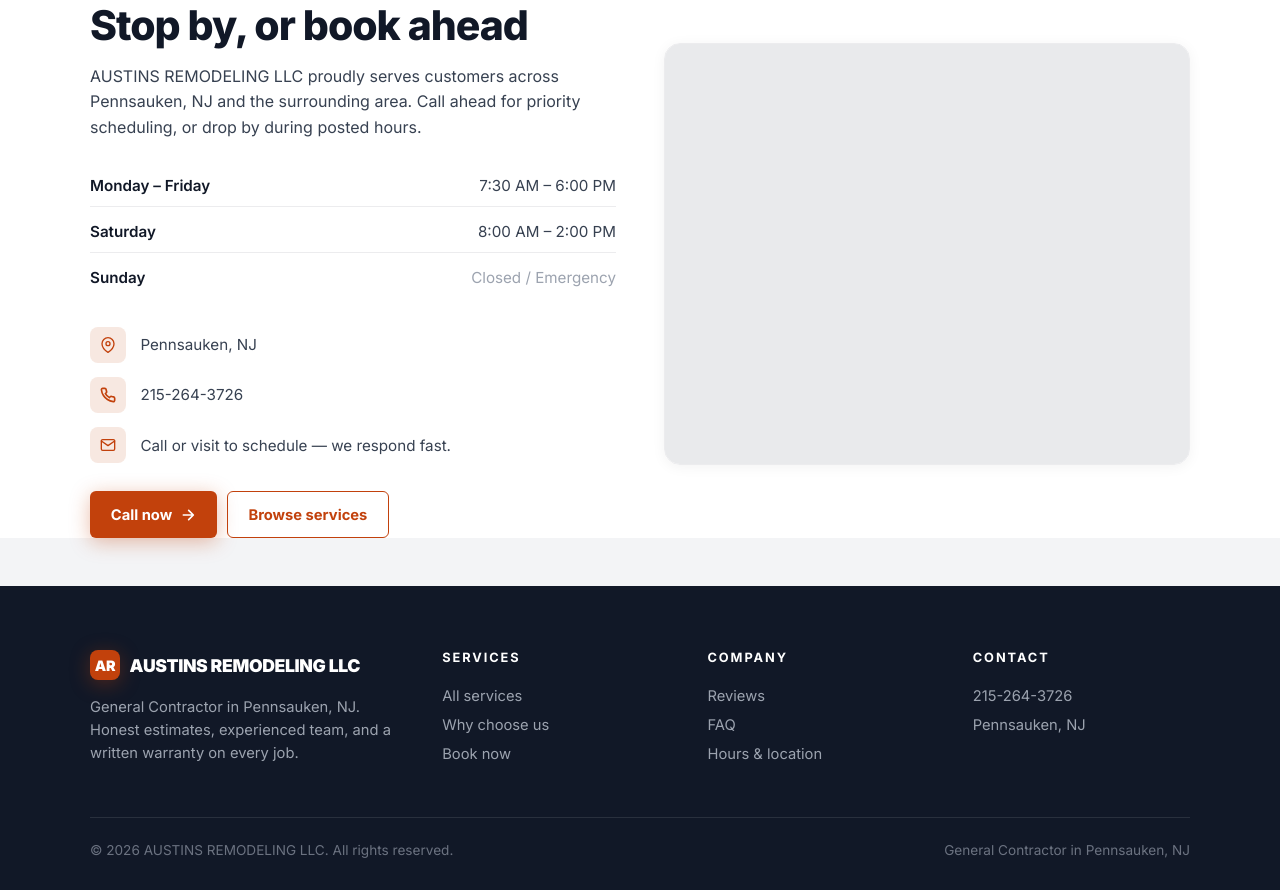
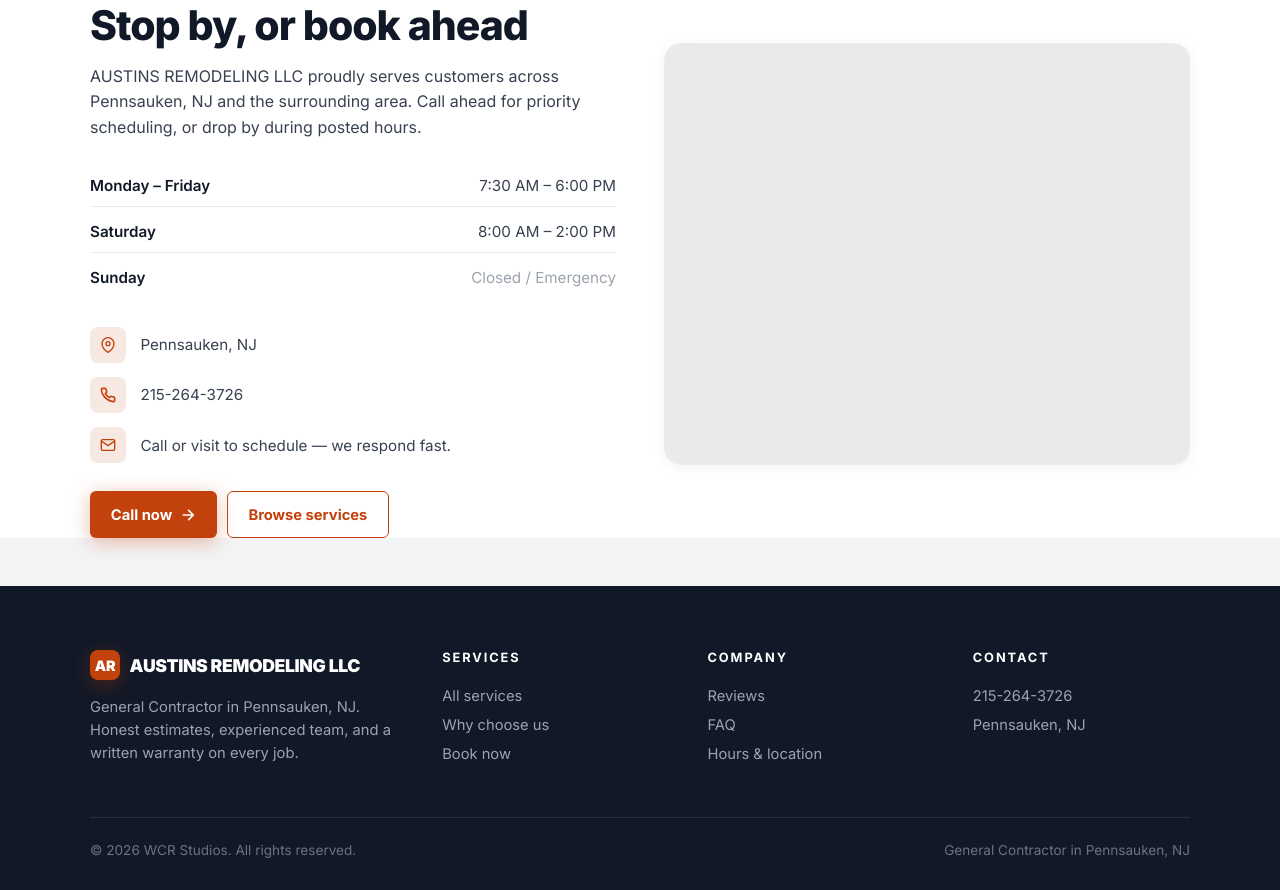
Before and after one commit to Wrenbjor/trades--austins-remodeling-llc, a plain HTML site: page index.html in a window 1280 px wide. Shown: the part 4691-5581 px from the top of the page. Drawn offline with nearby package versions, Linux system fonts and the light colour scheme; no server answers.

Commit message:
Update site

```diff
--- a/index.html
+++ b/index.html
@@ -605,7 +605,7 @@ footer{background:#111827;color:#cbd5d1;padding:4rem 2rem 2rem}
     </div>
   </div>
   <div class="foot-bottom">
-    <div>&copy; 2026 AUSTINS REMODELING LLC. All rights reserved.</div>
+    <div>&copy; 2026 WCR Studios. All rights reserved.</div>
     <div>General Contractor in Pennsauken, NJ</div>
   </div>
 </footer>
```
